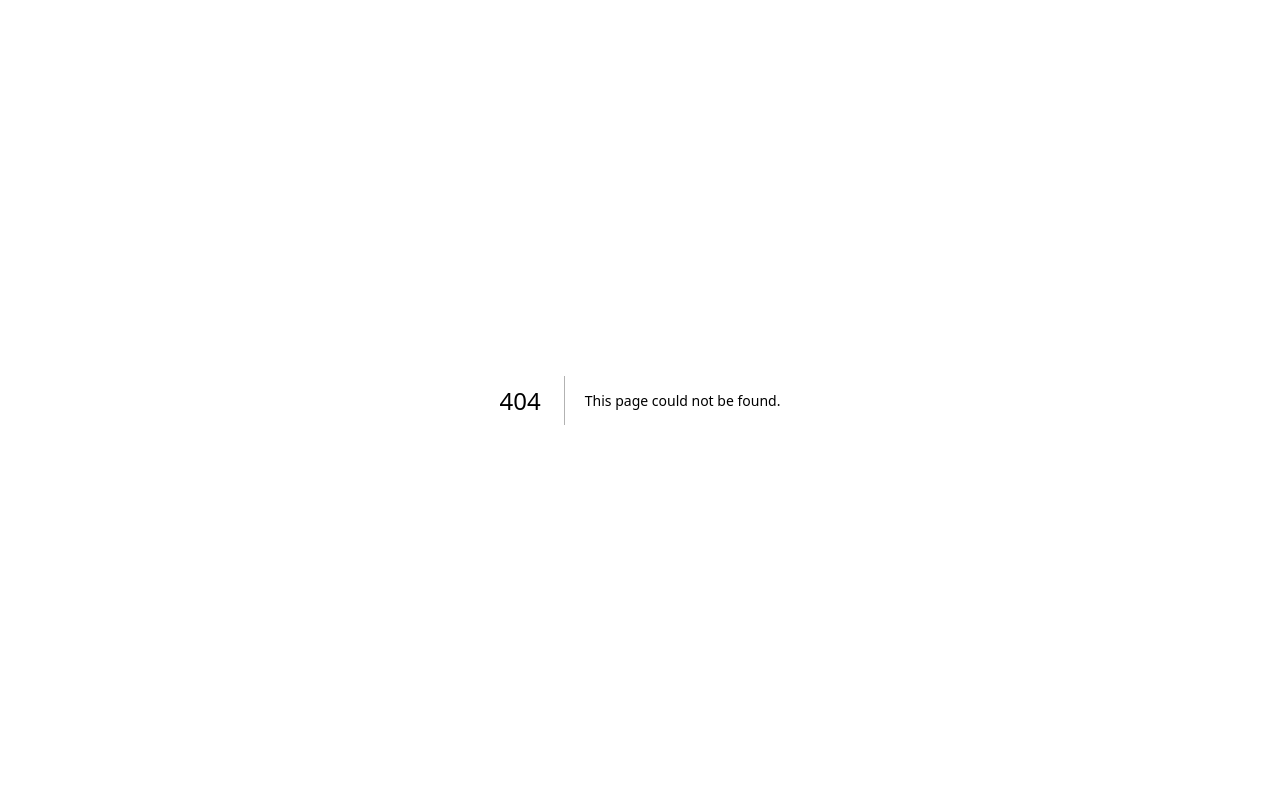
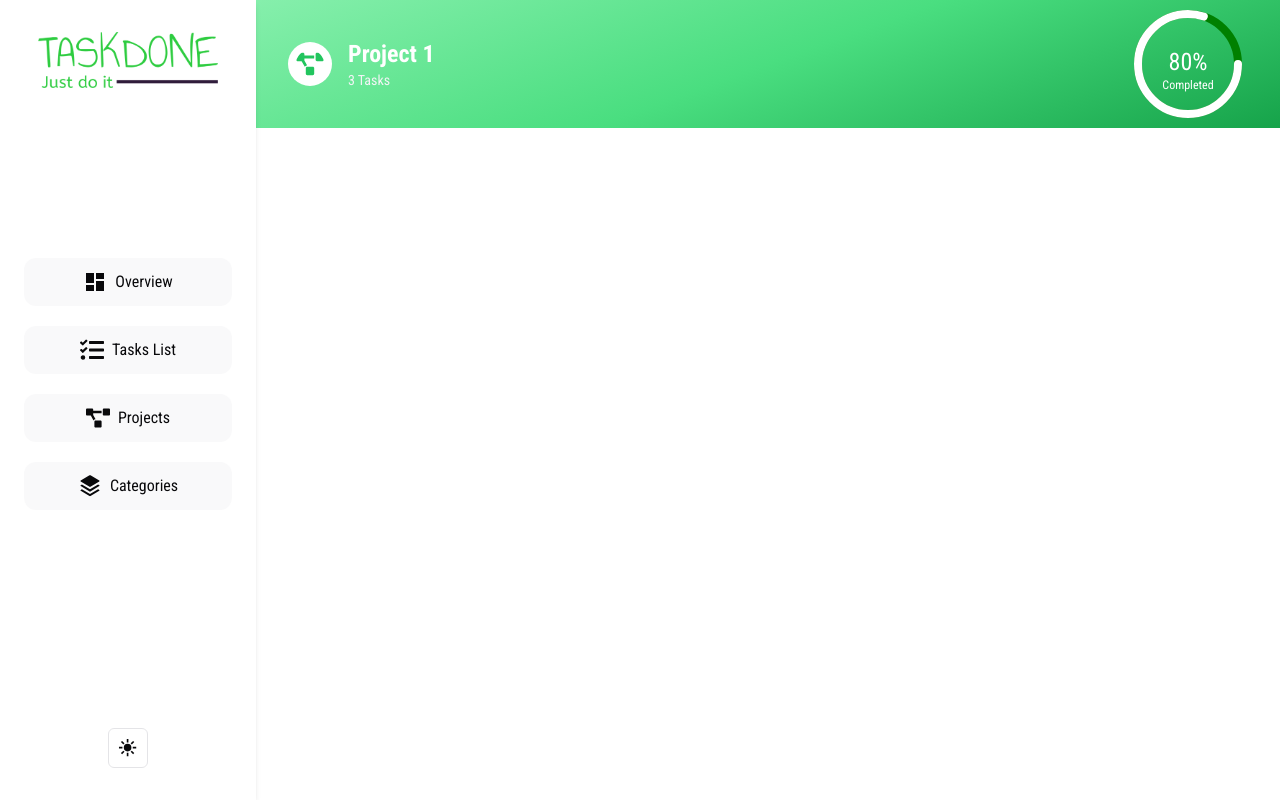
Before and after one commit to mmaazkhanhere/task-done, a Next.js app in the folder frontend/: page /projects/1 in a window 1280 px wide. Before the commit this address had no page. Built offline with nearby package versions, Linux system fonts and the light colour scheme.

Commit message:
navbar for the project detail created

```diff
--- /dev/null
+++ b/frontend/src/app/(routes)/(projects)/projects/[projectId]/_components/circular-progress-bar.tsx
@@ -0,0 +1,66 @@
+"use client";
+
+import React, { useState, useEffect } from "react";
+
+type Props = {
+	totalTasks: number;
+	completedTasks: number;
+};
+
+const CircularProgressBar = ({ totalTasks, completedTasks }: Props) => {
+	const [percentage, setPercentage] = useState(0);
+
+	useEffect(() => {
+		if (totalTasks > 0) {
+			const percent = Math.round((completedTasks / totalTasks) * 100);
+			setPercentage(percent);
+		} else {
+			setPercentage(0);
+		}
+	}, [totalTasks, completedTasks]);
+
+	const radius = 50;
+	const strokeWidth = 8;
+	const circumference = 2 * Math.PI * radius;
+	const offset = circumference - (percentage / 100) * circumference;
+
+	return (
+		<svg width="120" height="120" viewBox="0 0 120 120">
+			<circle
+				cx="60"
+				cy="60"
+				r={radius}
+				fill="none"
+				stroke="green"
+				strokeWidth={strokeWidth}
+			/>
+			<circle
+				cx="60"
+				cy="60"
+				r={radius}
+				fill="none"
+				stroke="white" /* Change color as needed */
+				strokeWidth={strokeWidth}
+				strokeDasharray={circumference}
+				strokeDashoffset={offset}
+				strokeLinecap="round"
+				style={{ transition: "stroke-dashoffset 0.3s ease-in-out" }}
+			/>
+			<text
+				x="60"
+				y="60"
+				textAnchor="middle"
+				dominantBaseline="middle"
+				fontSize="24"
+				fill="white"
+			>
+				{percentage}%
+				<tspan x="60" dy="1.8em" fontSize="12" fill="white">
+					Completed
+				</tspan>
+			</text>
+		</svg>
+	);
+};
+
+export default CircularProgressBar;
--- /dev/null
+++ b/frontend/src/app/(routes)/(projects)/projects/[projectId]/_components/project-detail-navbar.tsx
@@ -0,0 +1,23 @@
+import React from "react";
+
+import { FaProjectDiagram } from "react-icons/fa";
+import CircularProgressBar from "./circular-progress-bar";
+
+type Props = {};
+
+const ProjectDetailNavbar = (props: Props) => {
+	return (
+		<header className="sticky h-32 bg-primary w-full flex items-center justify-between py-4 px-8">
+			<div className="flex items-center gap-4">
+				<FaProjectDiagram className="w-11 h-11 bg-white text-green-500 p-2 rounded-full" />
+				<div className="flex flex-col items-start">
+					<h1 className="text-2xl text-white font-bold">Project 1</h1>
+					<p className="text-gray-100 text-sm">3 Tasks</p>
+				</div>
+			</div>
+			<CircularProgressBar totalTasks={5} completedTasks={4} />
+		</header>
+	);
+};
+
+export default ProjectDetailNavbar;
--- /dev/null
+++ b/frontend/src/app/(routes)/(projects)/projects/[projectId]/page.tsx
@@ -0,0 +1,14 @@
+import React from "react";
+import ProjectDetailNavbar from "./_components/project-detail-navbar";
+
+type Props = {};
+
+const ProjectDetailPage = (props: Props) => {
+	return (
+		<div>
+			<ProjectDetailNavbar />
+		</div>
+	);
+};
+
+export default ProjectDetailPage;
--- a/frontend/src/app/(routes)/(projects)/projects/_components/project-card.tsx
+++ b/frontend/src/app/(routes)/(projects)/projects/_components/project-card.tsx
@@ -5,8 +5,10 @@ import { Progress } from "@/components/ui/progress";
 import { FaProjectDiagram } from "react-icons/fa";
 import { FaBarsProgress } from "react-icons/fa6";
 import ProjectDropdownMenu from "./project-dropdown-menu";
+import Link from "next/link";
 
 type Props = {
+	id: number;
 	title: string;
 	totalTasks: number;
 	tasksCompleted: number;
@@ -14,6 +16,7 @@ type Props = {
 };
 
 const ProjectCard = ({
+	id,
 	title,
 	totalTasks,
 	tasksCompleted,
@@ -29,7 +32,12 @@ const ProjectCard = ({
 						size={24}
 						className="bg-primary rounded-full text-white p-1"
 					/>
-					<h2 className="text-lg font-semibold">{title}</h2>
+					<Link
+						href={`/projects/${id}`}
+						className="text-lg font-semibold hover:underline hover:opacity-80 transition duration-300"
+					>
+						{title}
+					</Link>
 				</div>
 				<ProjectDropdownMenu />
 			</div>
--- a/frontend/src/app/(routes)/(projects)/projects/_components/top-bar.tsx
+++ b/frontend/src/app/(routes)/(projects)/projects/_components/top-bar.tsx
@@ -33,6 +33,7 @@ const Topbar = (props: Props) => {
 			{projectList.map((project) => (
 				<ProjectCard
 					key={project.id}
+					id={project.id}
 					title={project.title}
 					tasksCompleted={project.tasksCompleted}
 					totalTasks={project.totalTasks}
```
